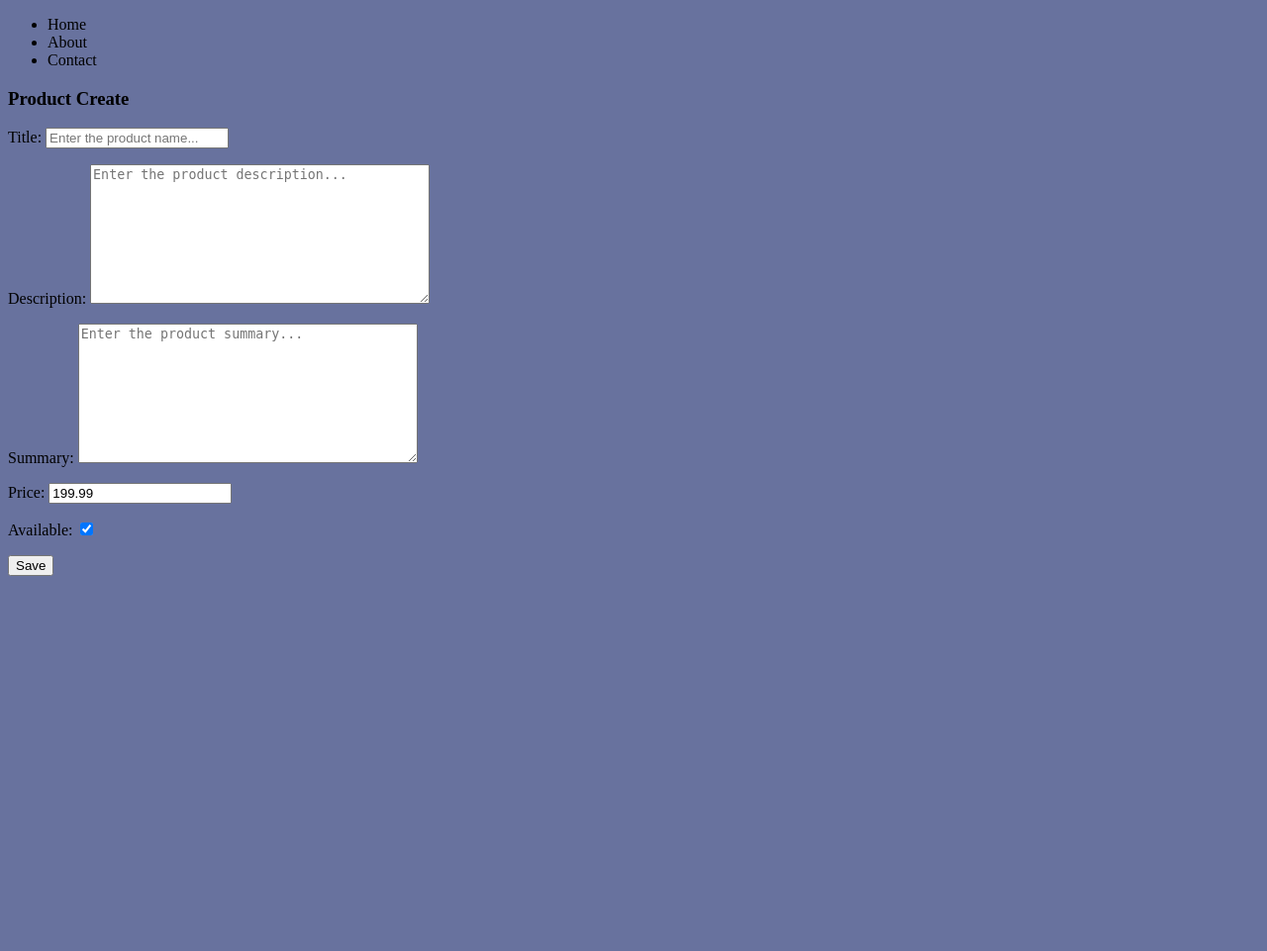
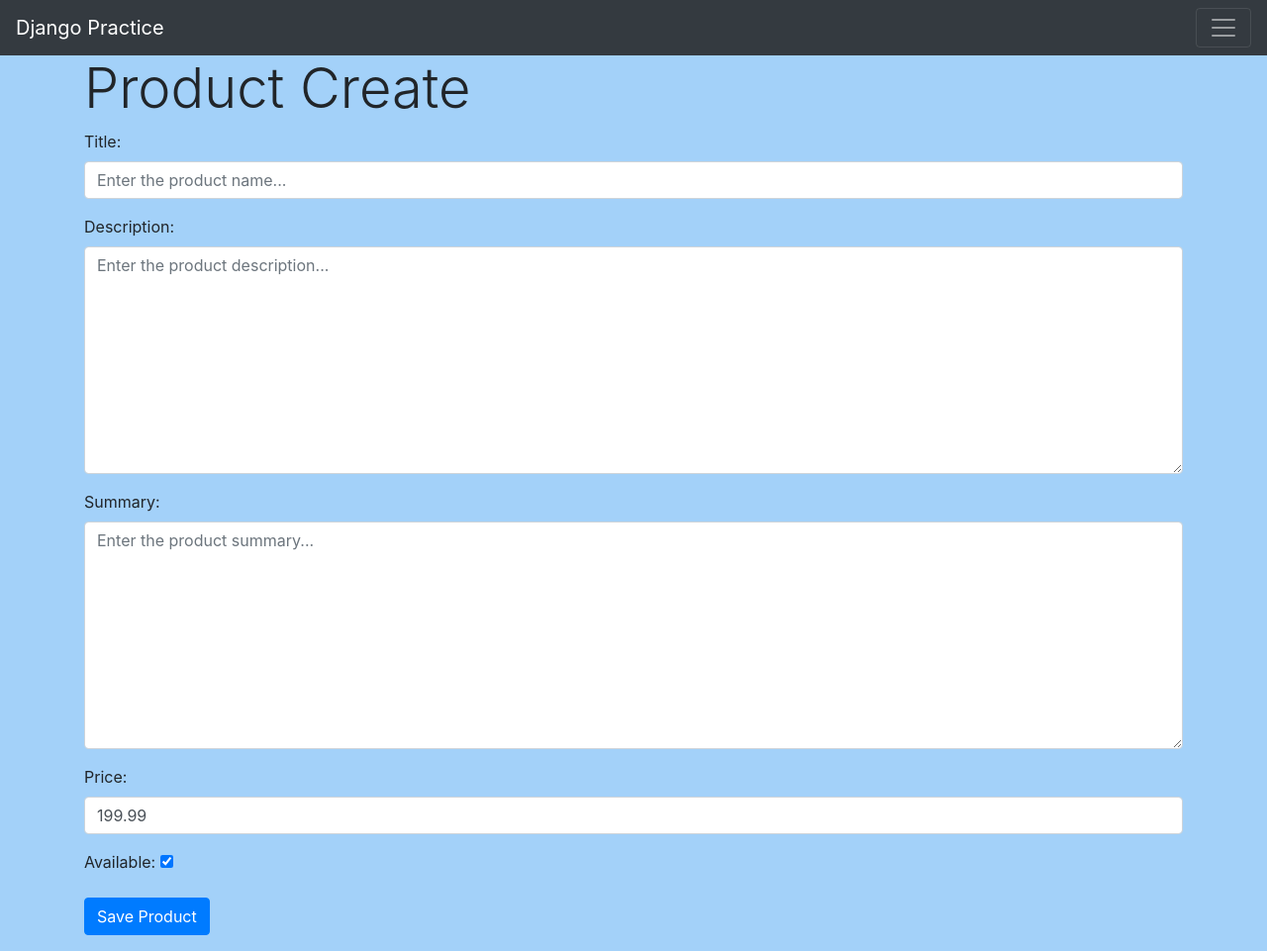
Before and after one commit to debojyotichatterjee9/djangoPractice, a Django app: page /product/create in a window 1280 px wide. Shown: the whole page at 99% size. Before the commit the page ends 582 px from the top, so only its background shows below. Run offline with Django 3.2, Linux system fonts and the light colour scheme; some libraries are stand-ins or nearby versions.

Commit message:
update styles

```diff
--- a/src/products/forms.py
+++ b/src/products/forms.py
@@ -17,6 +17,8 @@ class RawProductForm(forms.Form):
     title       = forms.CharField(widget=forms.TextInput(
         attrs={
             "placeholder": "Enter the product name...",
+            "class": "form-control",
+            "size": "20"
             }))
     description = forms.CharField(
         required=False,
@@ -24,7 +26,7 @@ class RawProductForm(forms.Form):
             attrs={
                 "id": "product-desc",
                 "placeholder": "Enter the product description...",
-                "class": "style-class-name1 style-class-name2",
+                "class": "form-control",
                 "rows": 9,
                 "columns": 70
                 }))
@@ -34,9 +36,18 @@ class RawProductForm(forms.Form):
             attrs={
                 "id": "product-summary",
                 "placeholder": "Enter the product summary...",
-                "class": "style-class-name1 style-class-name2",
+                "class": "form-control",
                 "rows": 9,
                 "columns": 70
                 }))
-    price       = forms.DecimalField(initial=199.99)
-    available   = forms.BooleanField(initial=True)
+    price       = forms.DecimalField(initial=199.99, widget=forms.TextInput(
+            attrs={
+                "placeholder": "Enter the product price...",
+                "type": "number",
+                "class": "form-control",
+                "size": "20"
+                }))
+    available   = forms.BooleanField(initial=True, widget=forms.CheckboxInput(
+            attrs={
+                "class": ""
+                }))
--- a/src/products/templates/products/products_create.html
+++ b/src/products/templates/products/products_create.html
@@ -1,8 +1,9 @@
 {% extends './root/base.html' %} {% block content %}
 
-<h3>Product Create</h3>
+<div class="container-sm">
+<h1 class="display-4">Product Create</h1>
 
-<form action='' method='post'>
+<form class="form-group" action='' method='post'>
     <!--  DJANGO TEMPLATE STUFF  -->
     <!--
         This will put the csrf token and render all the fields mentioned in forms.py
@@ -41,5 +42,6 @@
     <!--  PURE DJANGO FORM BUILDING  -->
     {{ form.as_p }}
     <!--  PURE DJANGO FORM BUILDING  -->
-    <input type='submit' value='Save'>
+    <input class="btn btn-primary" type='submit' value='Save Product'>
 </form>{% endblock %}
+</div>
--- a/src/products/templates/products/root/base.html
+++ b/src/products/templates/products/root/base.html
@@ -5,10 +5,12 @@
     <meta name="viewport" content="width=device-width, initial-scale=1.0">
     <title>Django Practice Project</title>
     <link rel="stylesheet" href="../styles/main.css">
+     <!-- Bootstrap CSS -->
+    <link rel="stylesheet" href="https://stackpath.bootstrapcdn.com/bootstrap/4.5.2/css/bootstrap.min.css" integrity="sha384-JcKb8q3iqJ61gNV9KGb8thSsNjpSL0n8PARn9HuZOnIxN0hoP+VmmDGMN5t9UJ0Z" crossorigin="anonymous">
 </head>
 <style type="text/css">
 body {
-    background-color: #68729e;
+    background-color: #a3d1f9;
 }
 table {
   font-family: arial, sans-serif;
@@ -39,5 +41,11 @@ tr:nth-child(odd) {
     {% include './navbar.html' %}
     {% block content %} <!--The templates will be injected here by Django-->
      {% endblock %}
+
+     <!-- Optional JavaScript -->
+    <!-- jQuery first, then Popper.js, then Bootstrap JS -->
+    <script src="https://code.jquery.com/jquery-3.5.1.slim.min.js" integrity="sha384-DfXdz2htPH0lsSSs5nCTpuj/zy4C+OGpamoFVy38MVBnE+IbbVYUew+OrCXaRkfj" crossorigin="anonymous"></script>
+    <script src="https://cdn.jsdelivr.net/npm/popper.js@1.16.1/dist/umd/popper.min.js" integrity="sha384-9/reFTGAW83EW2RDu2S0VKaIzap3H66lZH81PoYlFhbGU+6BZp6G7niu735Sk7lN" crossorigin="anonymous"></script>
+    <script src="https://stackpath.bootstrapcdn.com/bootstrap/4.5.2/js/bootstrap.min.js" integrity="sha384-B4gt1jrGC7Jh4AgTPSdUtOBvfO8shuf57BaghqFfPlYxofvL8/KUEfYiJOMMV+rV" crossorigin="anonymous"></script>
 </body>
 </html>
--- a/src/products/templates/products/root/navbar.html
+++ b/src/products/templates/products/root/navbar.html
@@ -1,7 +1,36 @@
-<nav>
-    <ul>
-        <li>Home</li>
-        <li>About</li>
-        <li>Contact</li>
+<nav class="navbar navbar-dark bg-dark sticky-top">
+  <!-- Navbar content -->
+  <a class="navbar-brand" href="#">Django Practice</a>
+  <button class="navbar-toggler" type="button" data-toggle="collapse" data-target="#navbarSupportedContent" aria-controls="navbarSupportedContent" aria-expanded="false" aria-label="Toggle navigation">
+    <span class="navbar-toggler-icon"></span>
+  </button>
+
+  <div class="collapse navbar-collapse" id="navbarSupportedContent">
+    <ul class="navbar-nav mr-auto">
+      <li class="nav-item active">
+        <a class="nav-link" href="#">Home <span class="sr-only">(current)</span></a>
+      </li>
+      <li class="nav-item">
+        <a class="nav-link" href="#">Link</a>
+      </li>
+      <li class="nav-item dropdown">
+        <a class="nav-link dropdown-toggle" href="#" id="navbarDropdown" role="button" data-toggle="dropdown" aria-haspopup="true" aria-expanded="false">
+          Dropdown
+        </a>
+        <div class="dropdown-menu" aria-labelledby="navbarDropdown">
+          <a class="dropdown-item" href="#">Action</a>
+          <a class="dropdown-item" href="#">Another action</a>
+          <div class="dropdown-divider"></div>
+          <a class="dropdown-item" href="#">Something else here</a>
+        </div>
+      </li>
+      <li class="nav-item">
+        <a class="nav-link disabled" href="#" tabindex="-1" aria-disabled="true">Disabled</a>
+      </li>
     </ul>
+    <form class="form-inline my-2 my-lg-0">
+      <input class="form-control mr-sm-2" type="search" placeholder="Search" aria-label="Search">
+      <button class="btn btn-outline-primary my-2 my-sm-0" type="submit">Search</button>
+    </form>
+  </div>
 </nav>
```
